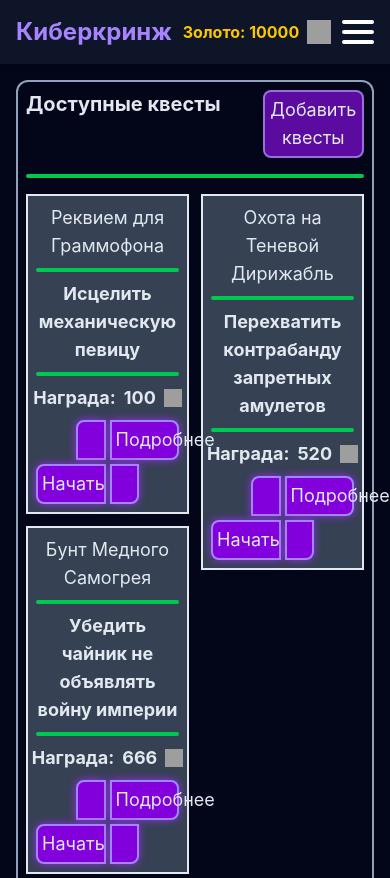
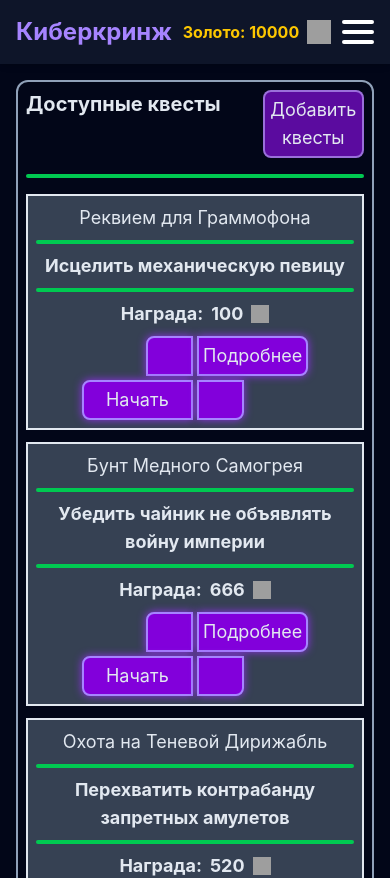
Before and after one commit to Pre-Mystdwyse/learning-frontend, a React (Vite) app: page /quests in a window 390 px wide. Shown: the top 878 px of the page. Built offline with nearby package versions, Linux system fonts and the light colour scheme; grey boxes are pictures that could not be loaded; a web font is replaced by a local one.

Commit message:
v 1.0 done. small fixes ahead

```diff
--- a/src/components/ProgressBar.tsx
+++ b/src/components/ProgressBar.tsx
@@ -1,5 +1,42 @@
-import { Quest, QuestProgressBarProps } from "../entities/hero/model/types";
+import { useEffect, useRef } from "react";
+import { QuestProgressBarProps } from "../entities/hero/model/types";
 
-export function QuestProgressBar({ quest }: QuestProgressBarProps) {
+export function QuestProgressBar({ quest }:QuestProgressBarProps) {
+    const barRef = useRef<HTMLDivElement>(null);
 
+    useEffect(() => {
+        if (!barRef.current) return;
+
+        const passed = Date.now() - quest.startedAt;
+
+        //width нельзя использовать, ибо он вызывает пересчёт геометрии (на проце), поэтому просто тыкаю кейфреймы и от них играю (всё на гпу)
+        const animation = barRef.current.animate(
+            [
+                { transform: "scaleX(0)" },
+                { transform: "scaleX(1)" },
+            ],
+            {
+                duration: (quest.duration * 1000),
+                delay: -passed,
+                fill: "forwards",
+                easing: "linear",
+            }
+        );
+
+        //я забыл чистить память от зомби-анимаций, чтобы не допускать утечку памяти. НЕ ЗАБЫВАТЬ
+        return () => {
+            animation.cancel();
+        };
+    }, [quest.startedAt, quest.duration]);
+
+    return (
+        <div className="w-full h-3 bg-slate-800 border border-slate-700 shadow-inner mt-4 rounded-full relative overflow-hidden">
+            <div
+                ref={barRef}
+                className="w-full h-full absolute inset-0 bg-violet-500 origin-left"
+            >
+                <div className="absolute top-0 right-0 bottom-0 w-10 bg-linear-to-r from-transparent to-white/30"></div>
+            </div>
+        </div>
+    )
 }
--- a/src/components/QuestCard.tsx
+++ b/src/components/QuestCard.tsx
@@ -1,14 +1,17 @@
 import { createPortal } from 'react-dom';
 import { QuestCardProps } from '../entities/hero/model/types';
-import { useState, useRef } from 'react';
+import { memo, useState, useRef } from 'react';
 import { useModalBehavior } from '../hooks/useModalBehavior';
 import { useQuestStore } from '../entities/hero/model/questStore';
+import { QuestProgressBar } from './ProgressBar';
 
-export function QuestCard({ quest }: QuestCardProps) {
+//здесь подходит memo, который сравнивает поверхностно. в сторе всё работает иммутабельно, причём ссылки на нетронутые квесты остаются нетронутыми, так что memo, вроде как, тут идеально
+export const QuestCard = memo(function QuestCard({ quest }: QuestCardProps) {
   const [isModalOpen, setIsModalOpen] = useState<boolean>(false);
 
   const startQuest = useQuestStore((state) => state.startQuest);
 
+  //при проверке перед рендером компонента бара загрузки, ts может (не по своему опыту) ругнуться на quest, ибо "забудет", что он нужного типа... просто привести as ActiveQuest
   const isActive = 'startedAt' in quest;
 
   const [translateY, setTranslateY] = useState(0);
@@ -88,6 +91,11 @@ export function QuestCard({ quest }: QuestCardProps) {
         </button>
         <div className="w-[42%] rounded-br-lg border-2 border-violet-400 bg-purple-700 p-1 shadow-[0_0_8px_rgba(144,47,235,1)]"></div>
       </div>
+      {isActive && (
+        <QuestProgressBar
+          quest={quest}
+        />
+      )}
       {isModalOpen &&
         createPortal(
           <div className="fixed inset-0 z-50 flex items-end justify-center md:items-center">
@@ -127,4 +135,4 @@ export function QuestCard({ quest }: QuestCardProps) {
         )}
     </article>
   );
-}
+});
--- a/src/components/ShopItemCard.tsx
+++ b/src/components/ShopItemCard.tsx
@@ -35,7 +35,7 @@ export function ShopItemCard({ itemData }: ShopItemCardProps) {
         <div>{itemData.name}</div>
         <div className="my-2 h-1 w-full bg-green-500"></div>
       </div>
-      <div className="flex flex-1 items-center justify-center text-center break-all">
+      <div className="flex flex-1 items-center justify-center text-center">
         {itemData.imgDesc}
       </div>
       <div className="mt-auto w-full flex-none">
--- a/src/entities/hero/model/questStore.ts
+++ b/src/entities/hero/model/questStore.ts
@@ -77,7 +77,7 @@ export const useQuestStore = create<QuestStore> ()(
                         ],
                     }));
 
-                    activeTimers[questId] = setTimeout(() => endQuest(questId), questToMove.duration * 1000);
+                    activeTimers[questId] = setTimeout(() => endQuest(questId), questToMove.duration * 1000 + 500);
                 },
 
                 endQuest: (questId) => {
@@ -111,7 +111,7 @@ export const useQuestStore = create<QuestStore> ()(
                                 clearTimeout(activeTimers[q.id]);
                             }
                             const timeRemains = endTime - currentTime;
-                            activeTimers[q.id] = setTimeout(() => get().endQuest(q.id), timeRemains);
+                            activeTimers[q.id] = setTimeout(() => get().endQuest(q.id), timeRemains + 500);
                         }
                     });
                 }
--- a/src/entities/hero/model/types.ts
+++ b/src/entities/hero/model/types.ts
@@ -96,7 +96,7 @@ export interface QuestStore extends QuestState {
 }
 
 export interface QuestCardProps {
-    quest: Quest,
+    quest: Quest | ActiveQuest,
 }
 
 export interface StateWithHistory {
--- a/src/pages/QuestPage.tsx
+++ b/src/pages/QuestPage.tsx
@@ -1,4 +1,4 @@
-import { useState, useEffect, useCallback } from "react";
+import { useState, useEffect, useCallback, useMemo } from "react";
 import { QuestCard } from "../components/QuestCard";
 import { Inventory } from "../components/Inventory";
 import { useQuestStore } from "../entities/hero/model/questStore";
@@ -6,7 +6,11 @@ import { useQuestStore } from "../entities/hero/model/questStore";
 export function QuestPage() {
     const availableQuests = useQuestStore((state) => state.availableQuests);
     const activeQuests = useQuestStore((state) => state.activeQuests);
-    const data = [ ...activeQuests, ...availableQuests ];
+
+    //мне не зачем тратить ресурсы на новое слияние квестов, если юзер просто обновит страницу
+    const data = useMemo(() => {
+        return [...activeQuests, ...availableQuests];
+    }, [activeQuests, availableQuests]);
 
     const isError = useQuestStore((state) => state.isError);
     const isLoading = useQuestStore((state) => state.isLoading);
@@ -52,7 +56,7 @@ export function QuestPage() {
                 )}
 
                 {!isLoading && !isError && (
-                    <div className="columns-2 sm:columns-3xs gap-3 space-y-3">
+                    <div className="columns-1 sm:columns-3xs gap-3 space-y-3">
                         {data.map((quest) => (
                             <QuestCard
                                 key={quest.id}
--- a/src/shared/api/mockData/items.json
+++ b/src/shared/api/mockData/items.json
@@ -15,6 +15,6 @@
         "name": "Брови ярости",
         "price": 1000,
         "img": "images/arsenal/trades/rage_brows.png",
-        "description": "Да как же вы мне ВСЕ НАДРРРЛПКОЮЩУШПЫВЖРА"
+        "description": "Да как же вы мне ВСЕ НАДОРРЛПКОЮШПЫВР"
     }
 }
```
